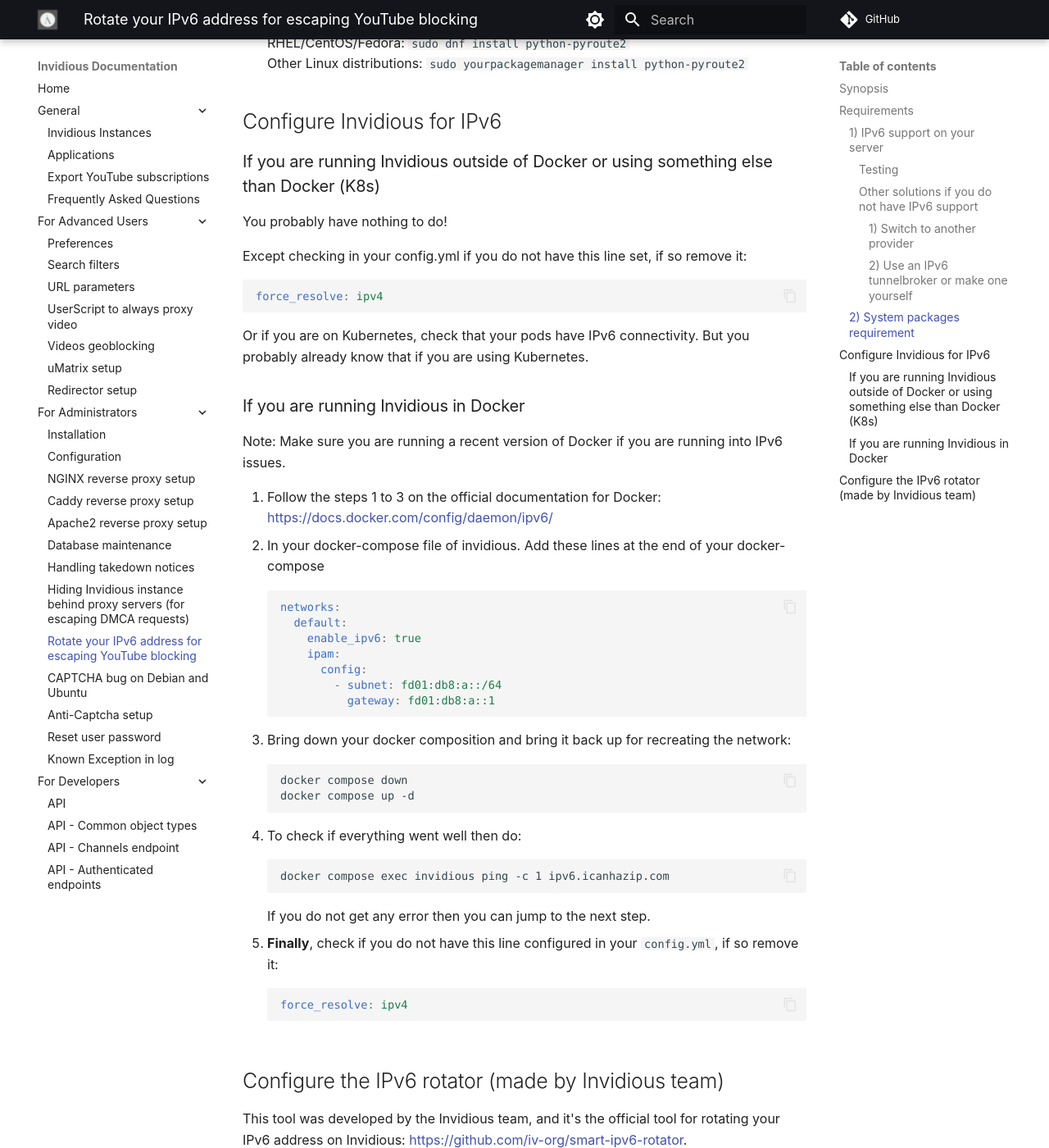
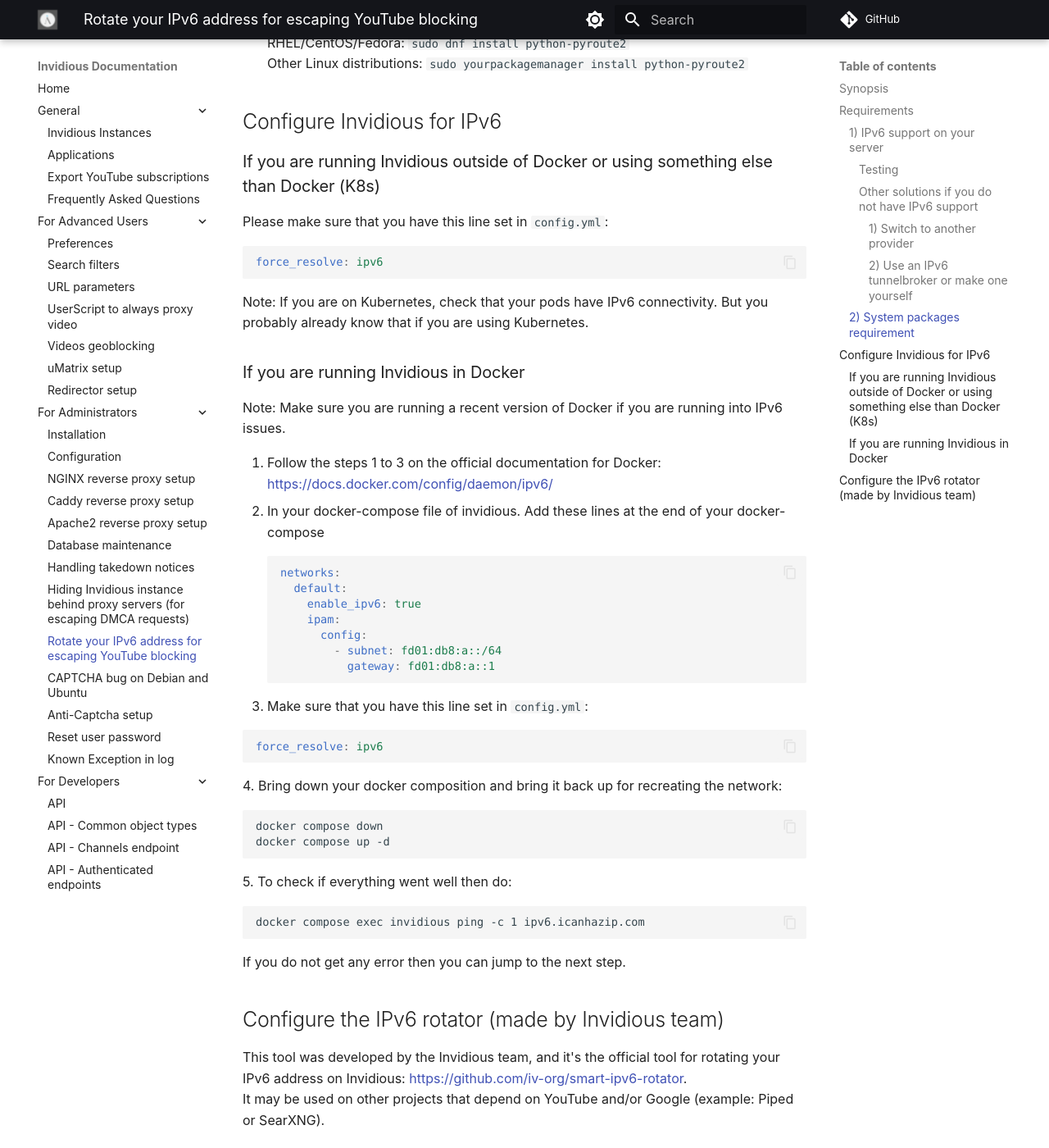
Before and after one commit to iv-org/documentation, an MkDocs documentation site: the page built from docs/ipv6-rotator.md, in a window 1280 px wide and 1400 px high, scrolled down 1789 px. Shown: the whole window at 82% size. Built offline with MkDocs 1.6.1 and Material for MkDocs 9.7.7, drawn with Linux system fonts in a browser that asks for light colours; comment, search, counter and statistics services are not loaded.

Commit message:
Add step about force resolve in ipv6

````diff
--- a/docs/ipv6-rotator.md
+++ b/docs/ipv6-rotator.md
@@ -54,14 +54,14 @@
 
 ## Configure Invidious for IPv6
 ### If you are running Invidious outside of Docker or using something else than Docker (K8s)
-You probably have nothing to do!
 
-Except checking in your config.yml if you do not have this line set, if so remove it:
+Please make sure that you have this line set in `config.yml`:
+
 ```yaml
-force_resolve: ipv4
+force_resolve: ipv6
 ```
 
-Or if you are on Kubernetes, check that your pods have IPv6 connectivity. But you probably already know that if you are using Kubernetes.
+Note: If you are on Kubernetes, check that your pods have IPv6 connectivity. But you probably already know that if you are using Kubernetes.
 
 ### If you are running Invidious in Docker
 Note: Make sure you are running a recent version of Docker if you are running into IPv6 issues.
@@ -78,20 +78,21 @@
              gateway: fd01:db8:a::1
 
    ```
-3. Bring down your docker composition and bring it back up for recreating the network:
+3. Make sure that you have this line set in `config.yml`:
+
+   ```yaml
+   force_resolve: ipv6
+   ```
+4. Bring down your docker composition and bring it back up for recreating the network:
    ```
    docker compose down
    docker compose up -d
    ```
-4. To check if everything went well then do:
+5. To check if everything went well then do:
    ```
    docker compose exec invidious ping -c 1 ipv6.icanhazip.com
    ```
    If you do not get any error then you can jump to the next step.
-5. **Finally**, check if you do not have this line configured in your `config.yml`, if so remove it:
-   ```yaml
-   force_resolve: ipv4
-   ```
 
 ## Configure the IPv6 rotator (made by Invidious team)
 This tool was developed by the Invidious team, and it's the official tool for rotating your IPv6 address on Invidious: https://github.com/iv-org/smart-ipv6-rotator.
````
